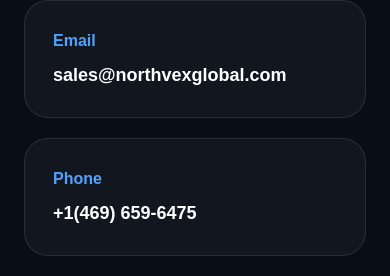
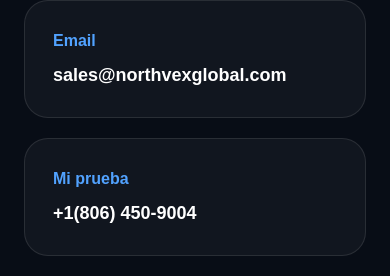
Before and after one commit to jaysonmendez372-eng/northvex-global, a Next.js app: page /contact in a window 390 px wide. Shown: the part 949-1225 px from the top of the page. Built offline with nearby package versions, Linux system fonts and the light colour scheme.

Commit message:
update contact phone number

```diff
--- a/app/contact/page.tsx
+++ b/app/contact/page.tsx
@@ -139,10 +139,10 @@ sales@northvexglobal.com
 </div>
 
 <div className="rounded-3xl border border-white/10 bg-white/[0.04] p-7">
-<p className="font-semibold text-blue-400">Phone</p>
+<p className="font-semibold text-blue-400">Mi prueba</p>
 
 <p className="mt-2 text-lg font-semibold">
-+1(469) 659-6475
++1(806) 450-9004
 </p>
 </div>
 
```
